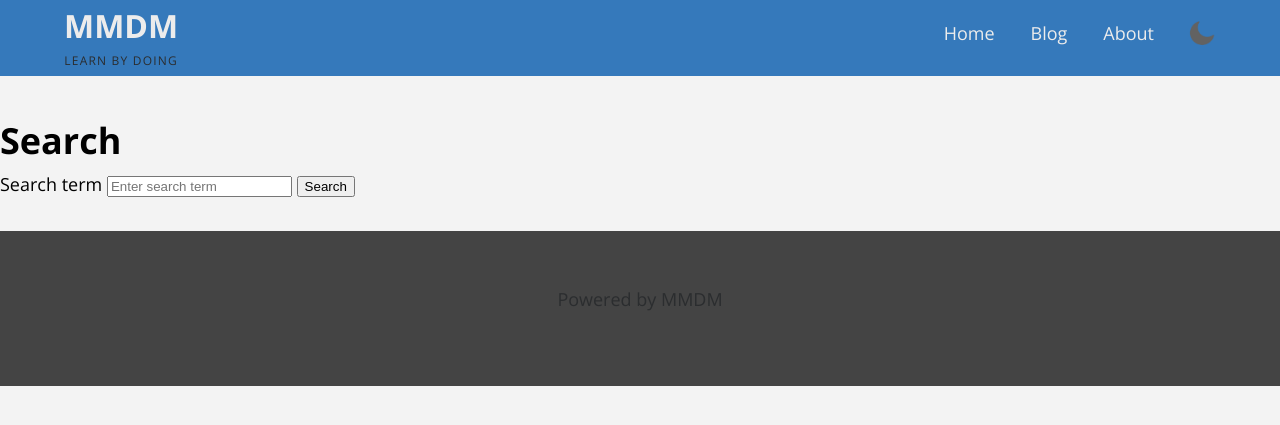
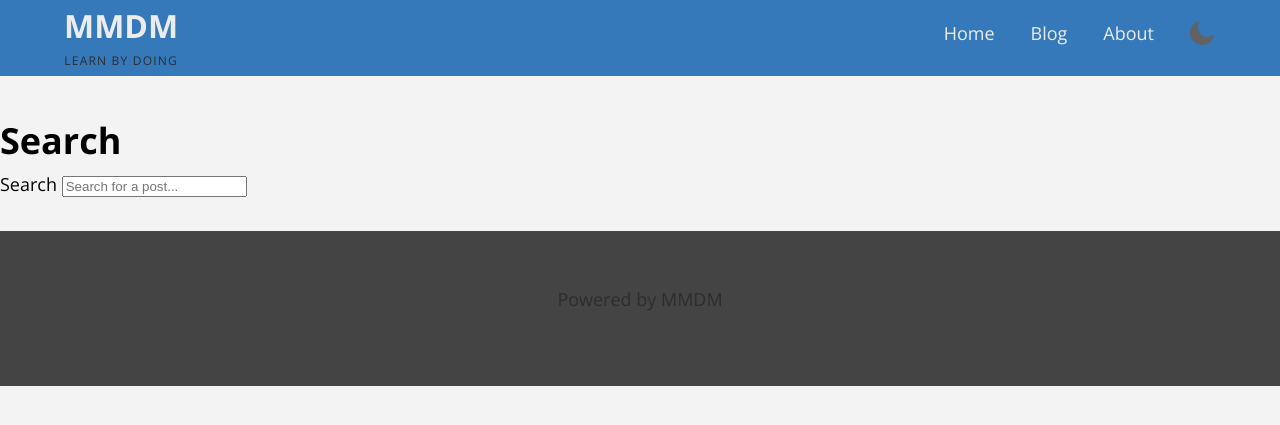
Before and after one commit to jays1ngh/jays1ngh.github.io, a Jekyll site: the page built from search.html, in a window 1280 px wide. Shown: the top 425 px of the page. Built offline with Jekyll 4.4.1, drawn with Linux system fonts in a browser that asks for light colours; nearby versions of some CDN libraries.

Commit message:
updated search html

```diff
--- a/search.html
+++ b/search.html
@@ -6,32 +6,10 @@ search_omit: true
 
   <h1>Search</h1>
 
-  <!-- Search form -->
-  <form method="get" action="/search" data-search-form>
-    <label for="q">Search term</label>
-    <input type="search" name="q" id="q" placeholder="Enter search term" data-search-input />
-    <input type="submit" value="Search" />
-  </form>
+  <label for="search-box">Search</label>
+  <input type="text" id="search-box" placeholder="Search for a post...">
+  <div id="search-results"></div>
 
-  <!-- Search results placeholder -->
-  <p data-search-found>
-    <span data-search-found-count></span> result(s) found for &ldquo;<span data-search-found-term></span>&rdquo;.
-  </p>
-  <div data-search-results></div>
-
-
-
-  <!-- Search result template -->
-  <script type="text/x-template" id="search-result">
-    <div>
-      <h1><a href="##Url##">##Title##</a></h1>
-      <h2><a href="##Url##">##Date##</a></h2>
-      <a href="##Url##">Read &ldquo;##Title##&rdquo;</a>
-    </div>
-  </script>
-
-  <!-- jQuery - required but can be moved to the <head> -->
-  <script src="//ajax.googleapis.com/ajax/libs/jquery/1.10.2/jquery.min.js"></script>
 
   <!-- Search script - Must appear after template -->
   <script src="/assets/js/search.js"></script>
```
